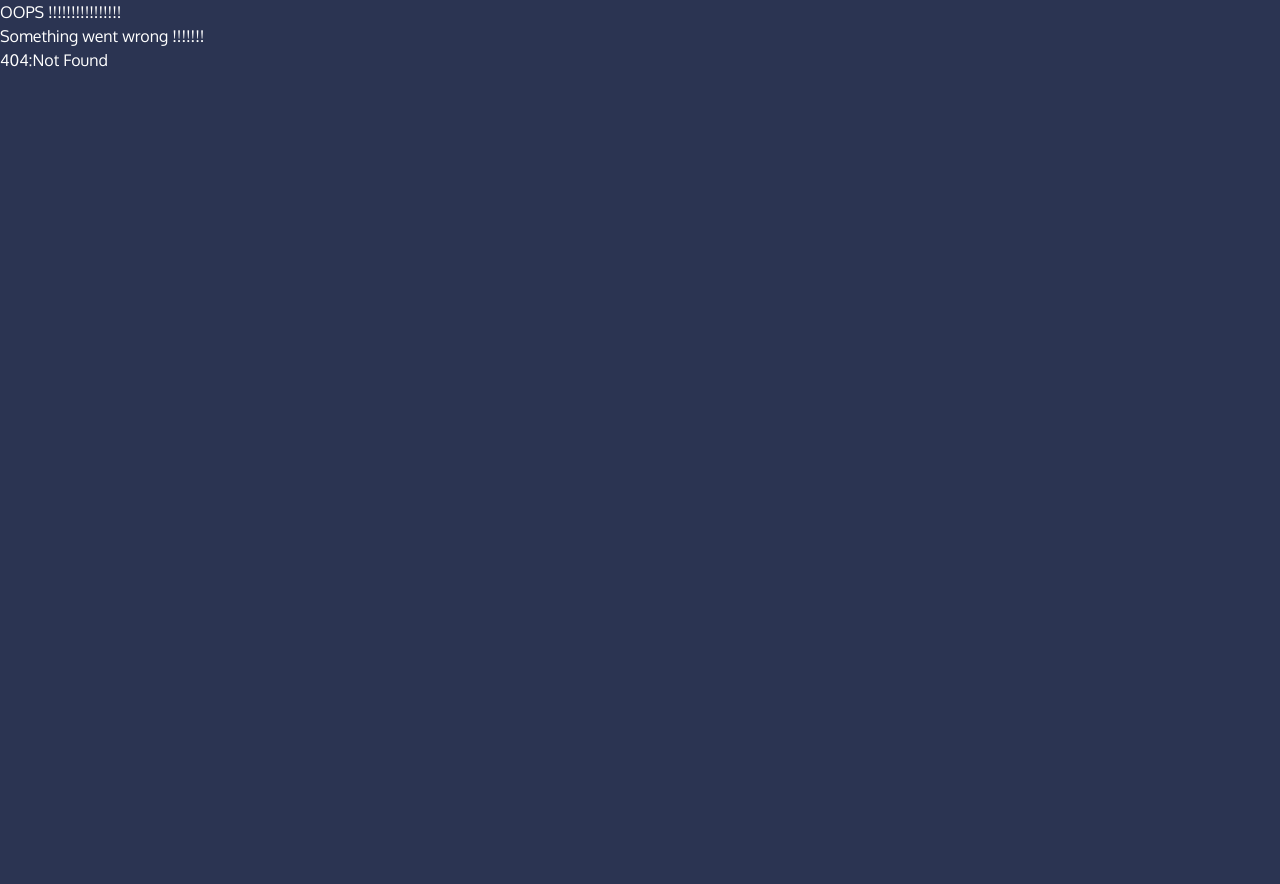
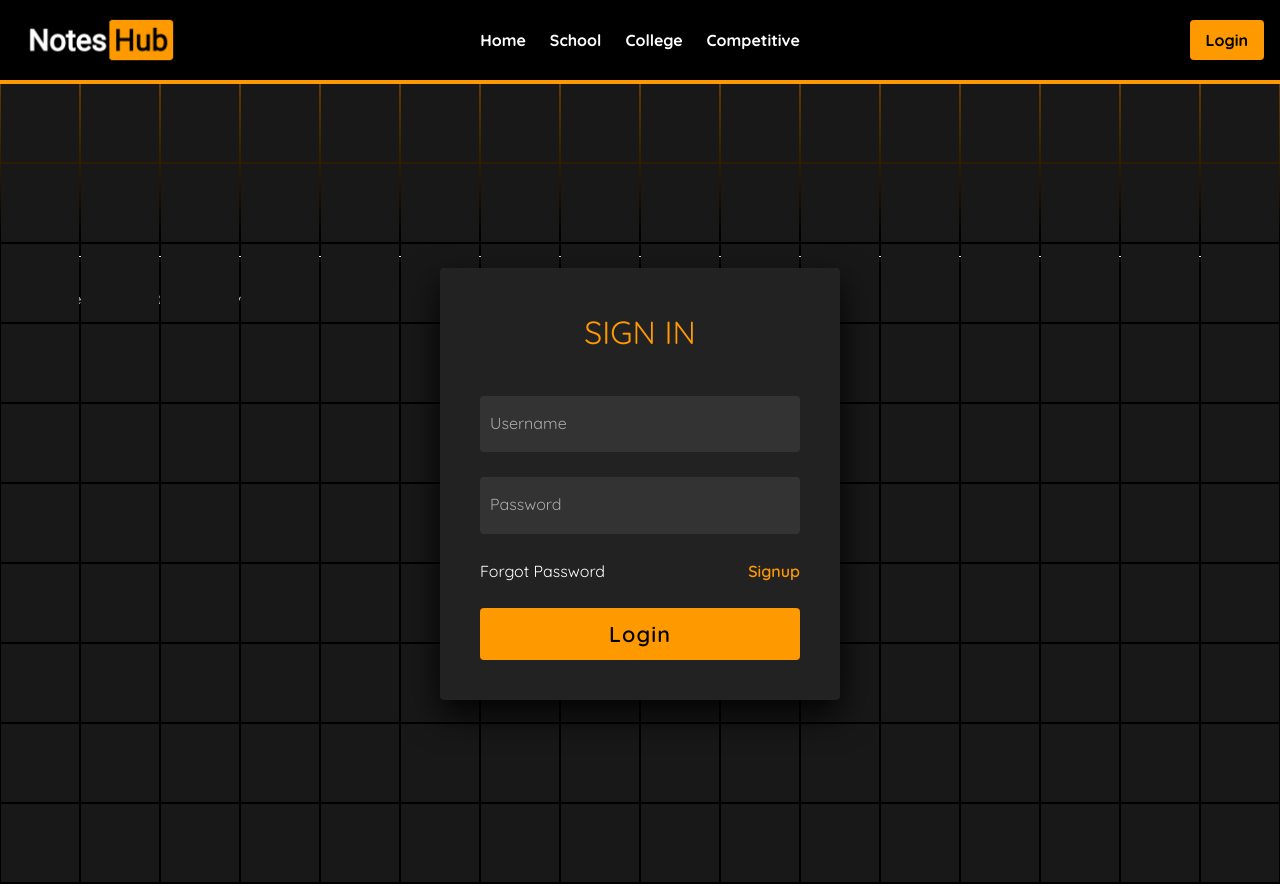
Before and after one commit to ujjwal-X/NotesHub, a React (Create React App) app: page /login in a window 1280 px wide. Before the commit this address had no page. Before the commit the page ends 800 px from the top, so only its background shows below. Built offline with nearby package versions, Linux system fonts and the light colour scheme.

Commit message:
login page and nav bar

```diff
--- a/src/Components/Home.js
+++ b/src/Components/Home.js
@@ -60,7 +60,7 @@ function Home() {
 
   return (
     <>
-      <div className="section1 p-10">
+      <div className="section1 p-20 sm:p-20 md:p-20">
         <h1 className="text-5xl mt-10 ml-10 font-semibold">
           Collaborate, Learn, and
         </h1>
@@ -72,7 +72,9 @@ function Home() {
           </span>{" "}
         </h3>
         <div className="mt-8 ml-10 text-3xl">
-          <h1>{count}+ Resuources and Resourses </h1>
+          <h1>
+            <span className="text-logoColor">{count}+</span> Resuources and
+          </h1>
         </div>
         <h4 className="text-lg mt-10 ml-10 text-gray-600">
           NotesHub is a free, online learning platform designed to help students
@@ -81,7 +83,7 @@ function Home() {
           connect, learn, and grow together.
         </h4>
       </div>
-      <div className="carousel">
+      <div className="carousel p-20">
         <div className="carousel-inner">
           {slides.map((slide, index) => (
             <div
--- a/src/Components/Navbar.js
+++ b/src/Components/Navbar.js
@@ -1,6 +1,6 @@
 import React, { useState } from "react";
+import { Link } from "react-router-dom";
 import "./Navbar.css";
-import { Link } from "react-router-dom";
 
 export default function Navbar() {
   const [isOpen, setIsOpen] = useState(false);
@@ -10,91 +10,131 @@ export default function Navbar() {
   };
 
   return (
-    <nav className="bg-black dark:bg-gray-900 border-b-4 border-logoColor">
-      <div className="max-w-screen-xl flex flex-wrap items-center justify-between mx-auto p-4">
-        <Link
-          to="/"
-          className="flex items-center space-x-3 rtl:space-x-reverse"
-        >
+    <nav className="relative bg-black dark:bg-gray-900 border-b-4 border-logoColor">
+      <div className="max-w-screen-xl mx-auto px-4 flex items-center justify-between h-20 relative">
+        {/* Left: Logo */}
+        <Link to="/" className="flex items-center space-x-3">
           <img
             src={"/Notes-Hub transparent.png"}
             className="h-16"
             alt="notes"
           />
         </Link>
+
+        {/* Center: Nav Links */}
+        <ul className="hidden md:flex space-x-6 absolute left-1/2 transform -translate-x-1/2">
+          <li>
+            <Link
+              to="/"
+              className="text-white hover:text-logoColor font-extrabold text-base"
+            >
+              Home
+            </Link>
+          </li>
+          <li>
+            <Link
+              to="/school"
+              className="text-white hover:text-logoColor font-extrabold text-base"
+            >
+              School
+            </Link>
+          </li>
+          <li>
+            <Link
+              to="/college"
+              className="text-white hover:text-logoColor font-extrabold text-base"
+            >
+              College
+            </Link>
+          </li>
+          <li>
+            <Link
+              to="/Compitative"
+              className="text-white hover:text-logoColor font-extrabold text-base"
+            >
+              Competitive
+            </Link>
+          </li>
+        </ul>
+
+        {/* Right: Login */}
+        <div className="hidden md:flex">
+          <Link
+            to="/login"
+            className="bg-logoColor text-black font-bold px-4 py-2 rounded hover:bg-opacity-90 transition"
+          >
+            Login
+          </Link>
+        </div>
+
+        {/* Hamburger Menu (Mobile) */}
         <button
           onClick={toggleMenu}
-          type="button"
-          className="bg inline-flex items-center p-2 w-10 h-10 justify-center text-sm text-gray-500 rounded-lg md:hidden hover:bg-gray-100 focus:outline-none focus:ring-2 focus:ring-gray-200 dark:text-gray-400 dark:hover:bg-gray-700 dark:focus:ring-gray-600"
-          aria-controls="navbar-default"
-          aria-expanded={isOpen ? "true" : "false"}
+          className="md:hidden text-gray-400 hover:text-white focus:outline-none"
         >
-          <span className="sr-only">Open main menu</span>
           <svg
-            className="w-5 h-5 "
-            aria-hidden="true"
-            xmlns="http://www.w3.org/2000/svg"
+            className="w-6 h-6"
             fill="none"
-            viewBox="0 0 17 14"
+            stroke="currentColor"
+            strokeWidth="2"
+            viewBox="0 0 24 24"
           >
             <path
-              stroke="currentColor"
               strokeLinecap="round"
               strokeLinejoin="round"
-              strokeWidth="2"
-              d="M1 1h15M1 7h15M1 13h15"
+              d="M4 6h16M4 12h16M4 18h16"
             />
           </svg>
         </button>
-        <div
-          className={`${isOpen ? "block" : "hidden"} w-full md:block md:w-auto`}
-          id="navbar-default"
-        >
-          <ul className="font-medium flex flex-col p-4 md:p-0 mt-4 md:flex-row md:space-x-8 rtl:space-x-reverse md:mt-0 md:border-0 md:bg-black dark:bg-gray-800 md:dark:bg-gray-900 dark:border-gray-700 sm:bg-black">
+      </div>
+
+      {/* Mobile Menu */}
+      {isOpen && (
+        <div className="md:hidden px-4 pb-4">
+          <ul className="flex flex-col space-y-2 text-white">
             <li>
               <Link
                 to="/"
-                className="block py-2 px-3 bg-black-700 rounded md:bg-black md:text-white-700 md:p-0 dark:text-white md:dark:text-blue-500 text-white hover:text-logoColor text-base sm:bg-black sm:p-5 text-center"
-                aria-current="page"
+                className="block py-2 hover:text-logoColor font-extrabold"
               >
-                <span className="font-extrabold">Home</span>
+                Home
               </Link>
             </li>
             <li>
               <Link
                 to="/school"
-                className="block py-2 px-3 rounded md:hover:bg-transparent md:border-0 sm:hover:text-logoColor text-base md:p-0 md:hover:text-logoColor dark:text-white text-white text-center sm:p-5"
+                className="block py-2 hover:text-logoColor font-extrabold"
               >
-                <span className="font-extrabold">School</span>
+                School
               </Link>
             </li>
             <li>
               <Link
                 to="/college"
-                className="block py-2 px-3 rounded md:hover:bg-transparent md:border-0 text-base md:p-0 sm:hover:text-logoColor text-white md:hover:text-logoColor text-center sm:p-5"
+                className="block py-2 hover:text-logoColor font-extrabold"
               >
-                <span className="font-extrabold">College</span>
+                College
               </Link>
             </li>
             <li>
               <Link
                 to="/Compitative"
-                className="block py-2 px-3 rounded md:border-0 md:hover:text-logoColor text-base md:p-0 md:hover:bg-transparent text-white sm:hover:text-logoColor text-center sm:p-5"
+                className="block py-2 hover:text-logoColor font-extrabold"
               >
-                <span className="font-extrabold">Competitive Examination</span>
+                Competitive
               </Link>
             </li>
             <li>
               <Link
-                to="./contact"
-                className="block py-2 px-3 rounded md:hover:bg-transparent md:border-0 md:hover:text-logoColor text-base md:p-0 sm:hover:text-logoColor text-white text-center sm:p-5"
+                to="/login"
+                className="block py-2 hover:text-logoColor font-extrabold"
               >
-                <span className="font-extrabold">Contact Us</span>
+                Login
               </Link>
             </li>
           </ul>
         </div>
-      </div>
+      )}
     </nav>
   );
 }
--- /dev/null
+++ b/src/LoginPage/Login.css
@@ -0,0 +1,150 @@
+@import url("https://fonts.googleapis.com/css2?family=Quicksand:wght@300;400;500;600;700&display=swap");
+
+* {
+  margin: 0;
+  padding: 0;
+  box-sizing: border-box;
+  font-family: "Quicksand", sans-serif;
+}
+body {
+  background: #000;
+}
+section {
+  position: absolute;
+  width: 100vw;
+  height: 100vh;
+  display: flex;
+  justify-content: center;
+  align-items: center;
+  gap: 2px;
+  flex-wrap: wrap;
+  overflow: hidden;
+}
+section::before {
+  content: "";
+  position: absolute;
+  width: 100%;
+  height: 100%;
+  background: linear-gradient(#000, #ff9900, #000);
+  animation: animate 5s linear infinite;
+}
+@keyframes animate {
+  0% {
+    transform: translateY(-100%);
+  }
+  100% {
+    transform: translateY(100%);
+  }
+}
+section span {
+  position: relative;
+  display: block;
+  width: calc(6.25vw - 2px);
+  height: calc(6.25vw - 2px);
+  background: #181818;
+  z-index: 2;
+  transition: 1.5s;
+}
+section span:hover {
+  background: #ff9900;
+  transition: 0s;
+}
+
+.signin {
+  position: absolute;
+  width: 400px;
+  background: #222;
+  z-index: 1000;
+  display: flex;
+  justify-content: center;
+  align-items: center;
+  padding: 40px;
+  border-radius: 4px;
+  box-shadow: 0 15px 35px rgba(0, 0, 0, 0.9);
+}
+.signin .content {
+  width: 100%;
+  display: flex;
+  flex-direction: column;
+  align-items: center;
+  gap: 40px;
+}
+.signin .content h2 {
+  font-size: 2em;
+  color: #ff9900;
+  text-transform: uppercase;
+}
+.signin .form {
+  width: 100%;
+  display: flex;
+  flex-direction: column;
+  gap: 25px;
+}
+.inputBox {
+  position: relative;
+  width: 100%;
+}
+.inputBox input {
+  width: 100%;
+  background: #333;
+  border: none;
+  outline: none;
+  padding: 25px 10px 7.5px;
+  border-radius: 4px;
+  color: #fff;
+  font-weight: 500;
+  font-size: 1em;
+}
+.inputBox i {
+  position: absolute;
+  left: 0;
+  padding: 15px 10px;
+  font-style: normal;
+  color: #aaa;
+  transition: 0.5s;
+  pointer-events: none;
+}
+.inputBox input:focus ~ i,
+.inputBox input:valid ~ i {
+  transform: translateY(-7.5px);
+  font-size: 0.8em;
+  color: #fff;
+}
+.links {
+  display: flex;
+  justify-content: space-between;
+}
+.links a {
+  color: #fff;
+  text-decoration: none;
+}
+.links a:nth-child(2) {
+  color: #ff9900;
+  font-weight: 600;
+}
+input[type="submit"] {
+  padding: 10px;
+  background: #ff9900;
+  color: #000;
+  font-weight: 600;
+  font-size: 1.35em;
+  letter-spacing: 0.05em;
+  cursor: pointer;
+}
+input[type="submit"]:active {
+  opacity: 0.6;
+}
+
+/* Responsive */
+@media (max-width: 900px) {
+  section span {
+    width: calc(10vw - 2px);
+    height: calc(10vw - 2px);
+  }
+}
+@media (max-width: 600px) {
+  section span {
+    width: calc(20vw - 2px);
+    height: calc(20vw - 2px);
+  }
+}
--- /dev/null
+++ b/src/LoginPage/Login.js
@@ -0,0 +1,37 @@
+import React from "react";
+import "./Login.css";
+
+export default function Login() {
+  return (
+    <section>
+      {/* Background grid spans */}
+      {Array.from({ length: 300 }).map((_, i) => (
+        <span key={i}></span>
+      ))}
+
+      {/* Sign In Form */}
+      <div className="signin">
+        <div className="content">
+          <h2>Sign In</h2>
+          <div className="form">
+            <div className="inputBox">
+              <input type="text" required />
+              <i>Username</i>
+            </div>
+            <div className="inputBox">
+              <input type="password" required />
+              <i>Password</i>
+            </div>
+            <div className="links">
+              <a href="#">Forgot Password</a>
+              <a href="#">Signup</a>
+            </div>
+            <div className="inputBox">
+              <input type="submit" value="Login" />
+            </div>
+          </div>
+        </div>
+      </div>
+    </section>
+  );
+}
--- a/src/index.js
+++ b/src/index.js
@@ -11,7 +11,7 @@ import Tenth from "./Components/Class/Tenth";
 import Jee from "./Components/Class/Jee";
 import Neet from "./Components/Class/Neet";
 import Twelth from "./Components/Class/Twelth";
-import ContactUs from "./Components/ContactUs";
+import Login from "./LoginPage/Login";
 
 import { createBrowserRouter, RouterProvider } from "react-router-dom";
 import First from "./Components/College/First";
@@ -79,8 +79,8 @@ const appRouter = createBrowserRouter([
         element: <Compitative />,
       },
       {
-        path: "/contact",
-        element: <ContactUs />,
+        path: "/login",
+        element: <Login />,
       },
     ],
   },
```
